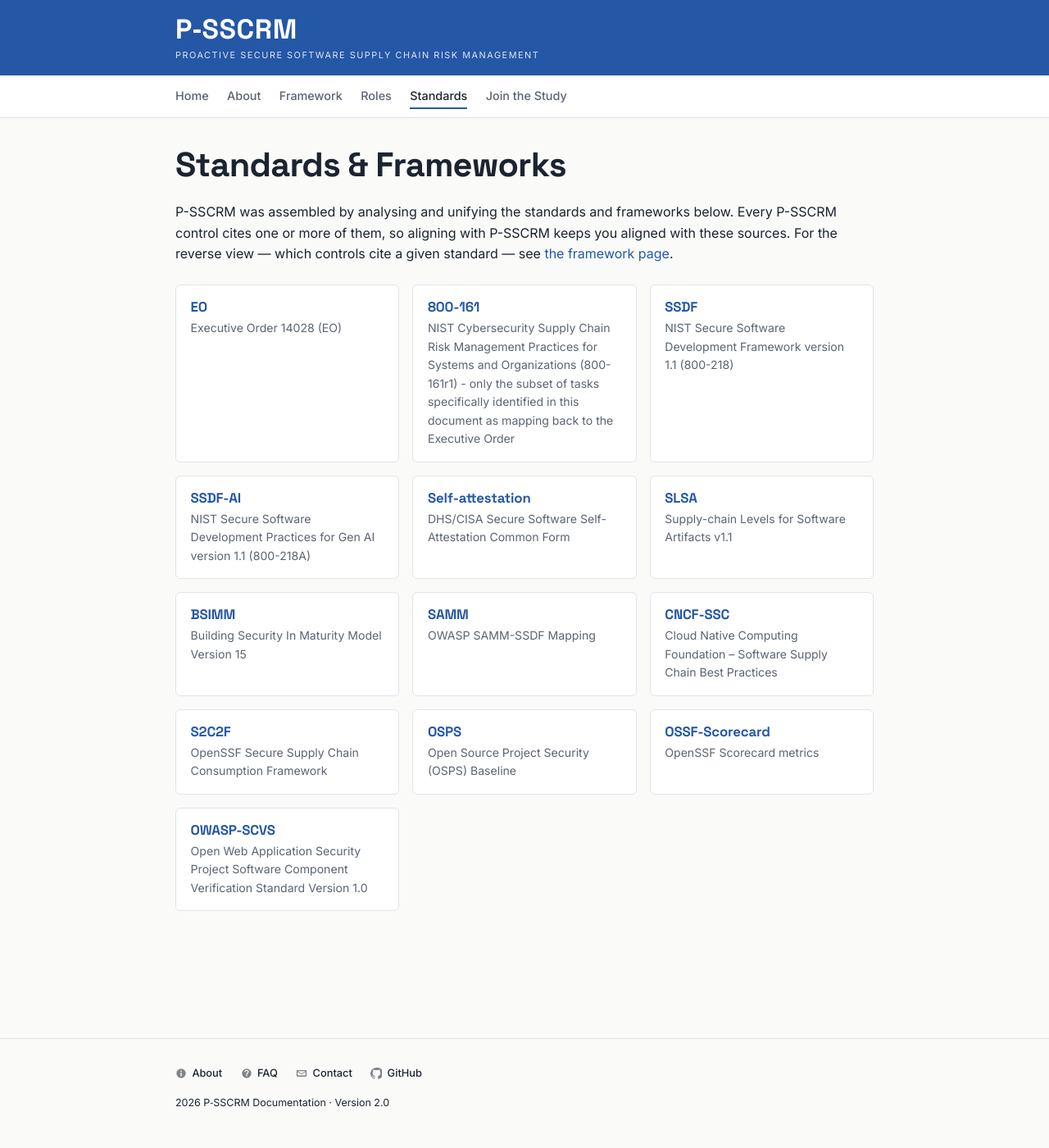
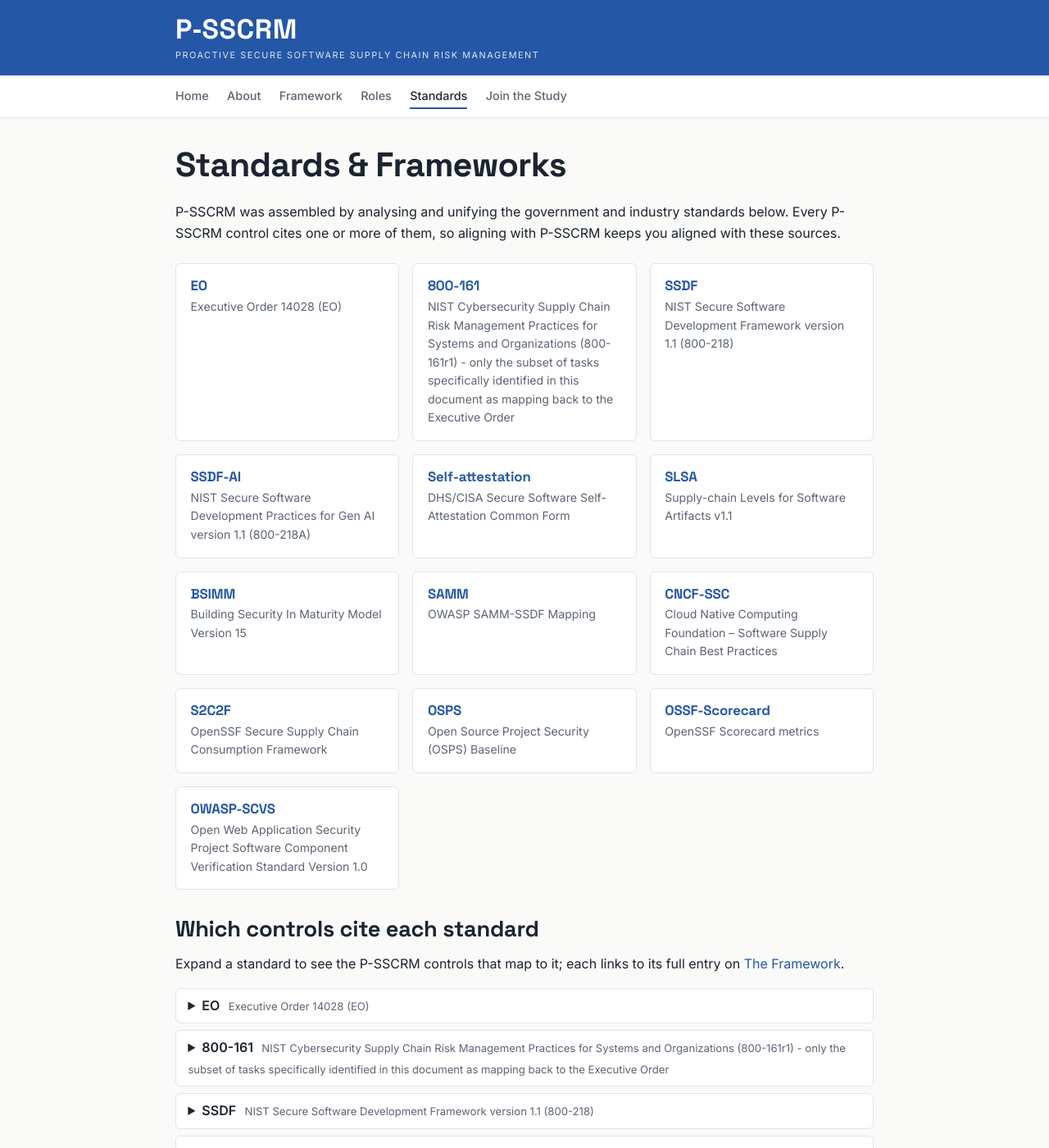
Before and after one commit to tanmaypardeshi/p-sscrm, a Jekyll site: the page built from frameworks.md, in a window 1280 px wide and 1400 px high. Shown: the whole window at 82% size. Built offline with Jekyll 4.4.1, drawn with Linux system fonts in a browser that asks for light colours.

Commit message:
Move standard->controls reverse mapping to /frameworks/ (off the Framework page)
- reverse map + full standards list now live on Standards & Frameworks
- /framework/#standards keeps a short pointer to it
- delete _includes/standards-section.html; landing link -> /frameworks/

```diff
--- a/_layouts/framework.html
+++ b/_layouts/framework.html
@@ -118,6 +118,9 @@
       </section>
     {% endfor %}
 
-    {% include standards-section.html %}
+    <section class="fw-standards" id="standards">
+      <h2>Contributing standards</h2>
+      <p>Every control above maps to one or more established government and industry standards. See <a href="{{ "/frameworks/" | relative_url }}">Standards &amp; Frameworks</a> for the full list and which controls cite each one.</p>
+    </section>
   </article>
 </div>
--- a/frameworks.md
+++ b/frameworks.md
@@ -2,14 +2,12 @@
 layout: page
 title: "Standards & Frameworks"
 permalink: /frameworks/
-description: "The government and industry standards P-SSCRM was built from. Every control maps to one or more of them."
+description: "The government and industry standards P-SSCRM was built from, and which P-SSCRM controls cite each one."
 ---
 
-P-SSCRM was assembled by analysing and unifying the standards and frameworks
-below. Every P-SSCRM control cites one or more of them, so aligning with
-P-SSCRM keeps you aligned with these sources. For the reverse view — which
-controls cite a given standard — see
-[the framework page]({{ "/framework/" | relative_url }}#standards).
+P-SSCRM was assembled by analysing and unifying the government and industry
+standards below. Every P-SSCRM control cites one or more of them, so aligning
+with P-SSCRM keeps you aligned with these sources.
 
 {% assign fw_order = "eo,800-161,ssdf,ssdf-ai,self-attestation,slsa,bsimm,samm,cncf-ssc,s2c2f,osps,ossf-scorecard,owasp-scvs" | split: "," %}
 <ul class="framework-index">
@@ -23,3 +21,44 @@
     {% endif %}
   {% endfor %}
 </ul>
+
+## Which controls cite each standard
+
+Expand a standard to see the P-SSCRM controls that map to it; each links to its
+full entry on [The Framework]({{ "/framework/" | relative_url }}).
+
+{% assign ordered_controls = "" | split: "" %}
+{% assign _groups = site.groups | sort: "weight" %}
+{% for g in _groups %}
+  {% assign _practices = site.practices | where: "group", g.slug | sort: "weight" %}
+  {% for p in _practices %}
+    {% assign _cs = site.controls | where: "practice", p.slug | sort: "weight" %}
+    {% assign ordered_controls = ordered_controls | concat: _cs %}
+  {% endfor %}
+{% endfor %}
+<div class="reverse-map">
+  {% for key in fw_order %}
+    {% assign fw = site.data.frameworks[key] %}
+    {% if fw %}
+      <details>
+        <summary>{{ fw.name }} <span class="reverse-map-full">{{ fw.full_name }}</span></summary>
+        <ul class="child-list">
+          {% for control in ordered_controls %}
+            {% assign ref = control.frameworks[key] %}
+            {% if ref %}
+              <li><a href="{{ "/framework/" | relative_url }}#{{ control.slug }}">{{ control.code }} &mdash; {{ control.title }}</a> <span class="mapping-ref">{{ ref }}</span></li>
+            {% endif %}
+          {% endfor %}
+        </ul>
+      </details>
+    {% endif %}
+  {% endfor %}
+</div>
+
+{% if site.data.frameworks_pending and site.data.frameworks_pending.size > 0 %}
+## Standards being added
+
+<ul>
+  {% for item in site.data.frameworks_pending %}<li>{{ item }}</li>{% endfor %}
+</ul>
+{% endif %}
--- a/index.html
+++ b/index.html
@@ -45,7 +45,7 @@
     <p>P-SSCRM is a uniting framework: every control maps to one or more established government and industry standards, including
     {% assign names = "eo,800-161,ssdf,slsa,bsimm,cncf-ssc" | split: "," %}
     {% for key in names %}{% assign fw = site.data.frameworks[key] %}<a href="{{ fw.url }}" target="_blank" rel="noopener">{{ fw.name }}</a>{% unless forloop.last %}, {% endunless %}{% endfor %}, and more.</p>
-    <p><a href="{{ "/framework/" | relative_url }}#standards">See all contributing standards and which controls cite each one &rarr;</a></p>
+    <p><a href="{{ "/frameworks/" | relative_url }}">See all contributing standards and which controls cite each one &rarr;</a></p>
   </div>
 </section>
 
--- a/static/css/main.css
+++ b/static/css/main.css
@@ -599,6 +599,19 @@
 }
 .reverse-map summary { cursor: pointer; font-weight: 600; }
 .reverse-map .child-list { margin-top: 0.5rem; }
+.reverse-map-full {
+  font-family: var(--font-body);
+  font-weight: 400;
+  font-size: 0.82rem;
+  color: var(--text-muted);
+  margin-left: 0.4rem;
+}
+.reverse-map .mapping-ref {
+  font-family: var(--font-mono);
+  font-size: 0.78em;
+  color: var(--text-muted);
+  margin-left: 0.35rem;
+}
 
 /* ==========================================================================
    Overview diagram (SAMM-style: Groups row, Practices rows)
```
Also changed, not shown: DEVELOPMENT.md (+1 -1 lines), _includes/standards-section.html (deleted, +0 -56 lines).
